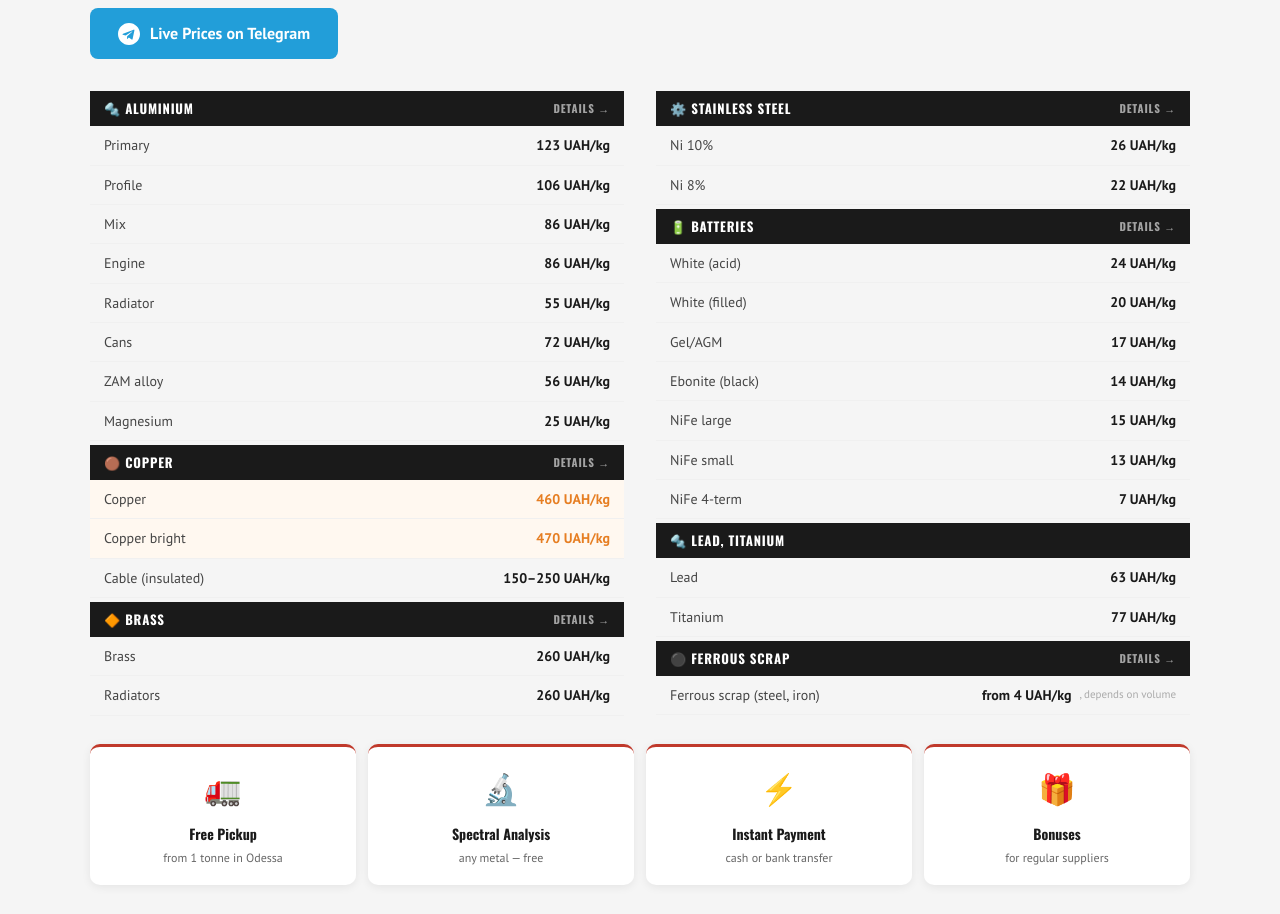
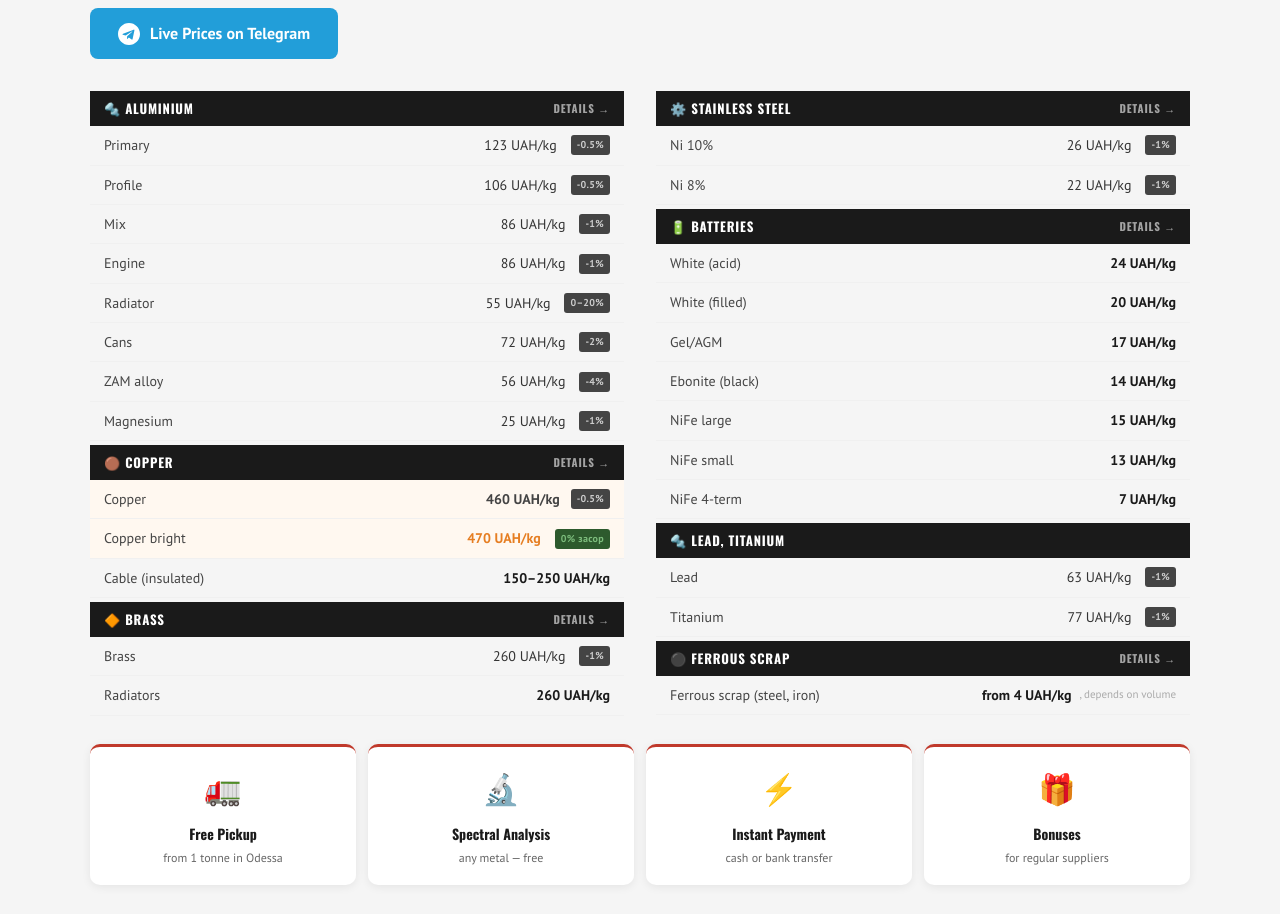
Before and after one commit to Ivan-k0/Avikom-free, a plain HTML site: page en/index.html in a window 1280 px wide. Shown: the part 900-1814 px from the top of the page. Drawn offline with nearby package versions, Linux system fonts and the light colour scheme.

Commit message:
Add files via upload

```diff
--- a/en/index.html
+++ b/en/index.html
@@ -386,26 +386,26 @@ function closeModal(){var m=document.getElementById('callbackModal');if(m){m.cla
     <div class="price-table-wrap">
   <div class="price-col">
     <div class="ptable-head"><a href="../alyuminiy.html" target="_blank">🔩 Aluminium <span style="opacity:0.6;font-size:11px;">details →</span></a></div>
-    <div class="ptable-row"><span>Primary</span><span data-price="aly_perv">123 UAH/kg</span></div>
-    <div class="ptable-row"><span>Profile</span><span data-price="aly_prof">106 UAH/kg</span></div>
-    <div class="ptable-row"><span>Mix</span><span data-price="aly_mix">86 UAH/kg</span></div>
-    <div class="ptable-row"><span>Engine</span><span data-price="aly_mot">86 UAH/kg</span></div>
-    <div class="ptable-row"><span>Radiator</span><span data-price="aly_rad">55 UAH/kg</span></div>
-    <div class="ptable-row"><span>Cans</span><span data-price="aly_bank">72 UAH/kg</span></div>
-    <div class="ptable-row"><span>ZAM alloy</span><span data-price="zam">56 UAH/kg</span></div>
-    <div class="ptable-row"><span>Magnesium</span><span data-price="mag">25 UAH/kg</span></div>
+    <div class="ptable-row"><span>Primary</span><span data-price="aly_perv">123 UAH/kg</span><span style="display:inline-block;background:#444;color:#ccc;font-size:10px;font-weight:600;padding:2px 6px;border-radius:3px;margin-left:6px;vertical-align:middle;letter-spacing:0.3px;">-0.5%</span></div>
+    <div class="ptable-row"><span>Profile</span><span data-price="aly_prof">106 UAH/kg</span><span style="display:inline-block;background:#444;color:#ccc;font-size:10px;font-weight:600;padding:2px 6px;border-radius:3px;margin-left:6px;vertical-align:middle;letter-spacing:0.3px;">-0.5%</span></div>
+    <div class="ptable-row"><span>Mix</span><span data-price="aly_mix">86 UAH/kg</span><span style="display:inline-block;background:#444;color:#ccc;font-size:10px;font-weight:600;padding:2px 6px;border-radius:3px;margin-left:6px;vertical-align:middle;letter-spacing:0.3px;">-1%</span></div>
+    <div class="ptable-row"><span>Engine</span><span data-price="aly_mot">86 UAH/kg</span><span style="display:inline-block;background:#444;color:#ccc;font-size:10px;font-weight:600;padding:2px 6px;border-radius:3px;margin-left:6px;vertical-align:middle;letter-spacing:0.3px;">-1%</span></div>
+    <div class="ptable-row"><span>Radiator</span><span data-price="aly_rad">55 UAH/kg</span><span style="display:inline-block;background:#444;color:#ccc;font-size:10px;font-weight:600;padding:2px 6px;border-radius:3px;margin-left:6px;vertical-align:middle;letter-spacing:0.3px;">0–20%</span></div>
+    <div class="ptable-row"><span>Cans</span><span data-price="aly_bank">72 UAH/kg</span><span style="display:inline-block;background:#444;color:#ccc;font-size:10px;font-weight:600;padding:2px 6px;border-radius:3px;margin-left:6px;vertical-align:middle;letter-spacing:0.3px;">-2%</span></div>
+    <div class="ptable-row"><span>ZAM alloy</span><span data-price="zam">56 UAH/kg</span><span style="display:inline-block;background:#444;color:#ccc;font-size:10px;font-weight:600;padding:2px 6px;border-radius:3px;margin-left:6px;vertical-align:middle;letter-spacing:0.3px;">-4%</span></div>
+    <div class="ptable-row"><span>Magnesium</span><span data-price="mag">25 UAH/kg</span><span style="display:inline-block;background:#444;color:#ccc;font-size:10px;font-weight:600;padding:2px 6px;border-radius:3px;margin-left:6px;vertical-align:middle;letter-spacing:0.3px;">-1%</span></div>
     <div class="ptable-head"><a href="../med.html" target="_blank">🟤 Copper <span style="opacity:0.6;font-size:11px;">details →</span></a></div>
-    <div class="ptable-row ptable-hot"><span>Copper</span><span style="color:var(--gold);font-weight:700;"><span data-price="med">460 UAH/kg</span></div>
-    <div class="ptable-row ptable-hot"><span>Copper bright</span><span style="color:var(--gold);font-weight:700;">470 UAH/kg</span></div>
+    <div class="ptable-row ptable-hot"><span>Copper</span><span style="color:var(--gold);font-weight:700;"><span data-price="med">460 UAH/kg</span><span style="display:inline-block;background:#444;color:#ccc;font-size:10px;font-weight:600;padding:2px 6px;border-radius:3px;margin-left:6px;vertical-align:middle;letter-spacing:0.3px;">-0.5%</span></div>
+    <div class="ptable-row ptable-hot"><span>Copper bright</span><span style="color:var(--gold);font-weight:700;">470 UAH/kg</span><span style="display:inline-block;background:#2d5a2d;color:#7dbd7d;font-size:10px;font-weight:600;padding:2px 6px;border-radius:3px;margin-left:6px;vertical-align:middle;letter-spacing:0.3px;">0% засор</span></div>
     <div class="ptable-row"><span>Cable (insulated)</span><span>150–250 UAH/kg</span></div>
     <div class="ptable-head"><a href="../latun.html" target="_blank">🔶 Brass <span style="opacity:0.6;font-size:11px;">details →</span></a></div>
-    <div class="ptable-row"><span>Brass</span><span data-price="latun">255 UAH/kg</span></div>
+    <div class="ptable-row"><span>Brass</span><span data-price="latun">255 UAH/kg</span><span style="display:inline-block;background:#444;color:#ccc;font-size:10px;font-weight:600;padding:2px 6px;border-radius:3px;margin-left:6px;vertical-align:middle;letter-spacing:0.3px;">-1%</span></div>
     <div class="ptable-row"><span>Radiators</span><span data-price="latun">255 UAH/kg</span></div>
   </div>
   <div class="price-col">
     <div class="ptable-head"><a href="../nerzhavejka.html" target="_blank">⚙️ Stainless Steel <span style="opacity:0.6;font-size:11px;">details →</span></a></div>
-    <div class="ptable-row"><span>Ni 10%</span><span data-price="nerj_10">26 UAH/kg</span></div>
-    <div class="ptable-row"><span>Ni 8%</span><span data-price="nerj_8">22 UAH/kg</span></div>
+    <div class="ptable-row"><span>Ni 10%</span><span data-price="nerj_10">26 UAH/kg</span><span style="display:inline-block;background:#444;color:#ccc;font-size:10px;font-weight:600;padding:2px 6px;border-radius:3px;margin-left:6px;vertical-align:middle;letter-spacing:0.3px;">-1%</span></div>
+    <div class="ptable-row"><span>Ni 8%</span><span data-price="nerj_8">22 UAH/kg</span><span style="display:inline-block;background:#444;color:#ccc;font-size:10px;font-weight:600;padding:2px 6px;border-radius:3px;margin-left:6px;vertical-align:middle;letter-spacing:0.3px;">-1%</span></div>
     <div class="ptable-head"><a href="../akb.html" target="_blank">🔋 Batteries <span style="opacity:0.6;font-size:11px;">details →</span></a></div>
     <div class="ptable-row"><span>White (acid)</span><span data-price="akb_w">24 UAH/kg</span></div>
     <div class="ptable-row"><span>White (filled)</span><span data-price="akb_wz">20 UAH/kg</span></div>
@@ -415,8 +415,8 @@ function closeModal(){var m=document.getElementById('callbackModal');if(m){m.cla
     <div class="ptable-row"><span>NiFe small</span><span data-price="akb_tnz_m">13 UAH/kg</span></div>
     <div class="ptable-row"><span>NiFe 4-term</span><span data-price="akb_tnz_k">7 UAH/kg</span></div>
     <div class="ptable-head"><span>🔩 Lead, Titanium</span></div>
-    <div class="ptable-row"><span>Lead</span><span data-price="svinec">63 UAH/kg</span></div>
-    <div class="ptable-row"><span>Titanium</span><span data-price="titan">76 UAH/kg</span></div>
+    <div class="ptable-row"><span>Lead</span><span data-price="svinec">63 UAH/kg</span><span style="display:inline-block;background:#444;color:#ccc;font-size:10px;font-weight:600;padding:2px 6px;border-radius:3px;margin-left:6px;vertical-align:middle;letter-spacing:0.3px;">-1%</span></div>
+    <div class="ptable-row"><span>Titanium</span><span data-price="titan">76 UAH/kg</span><span style="display:inline-block;background:#444;color:#ccc;font-size:10px;font-weight:600;padding:2px 6px;border-radius:3px;margin-left:6px;vertical-align:middle;letter-spacing:0.3px;">-1%</span></div>
     <div class="ptable-head"><a href="../cherniy-lom.html">⚫ Ferrous Scrap <span style="opacity:0.6;font-size:11px;">details →</span></a></div>
     <div class="ptable-row"><span>Ferrous scrap (steel, iron)</span><span>from 4 UAH/kg<em>, depends on volume</em></span></div>
 
```
